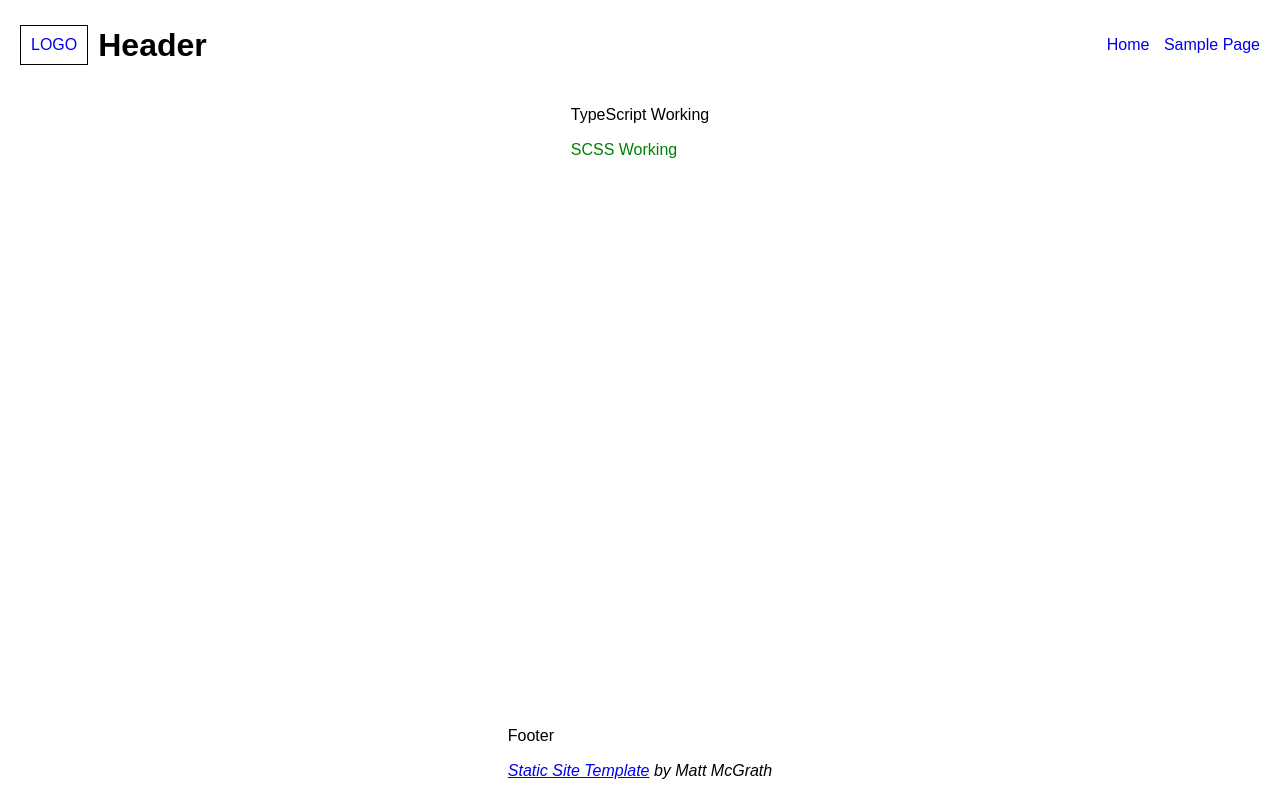
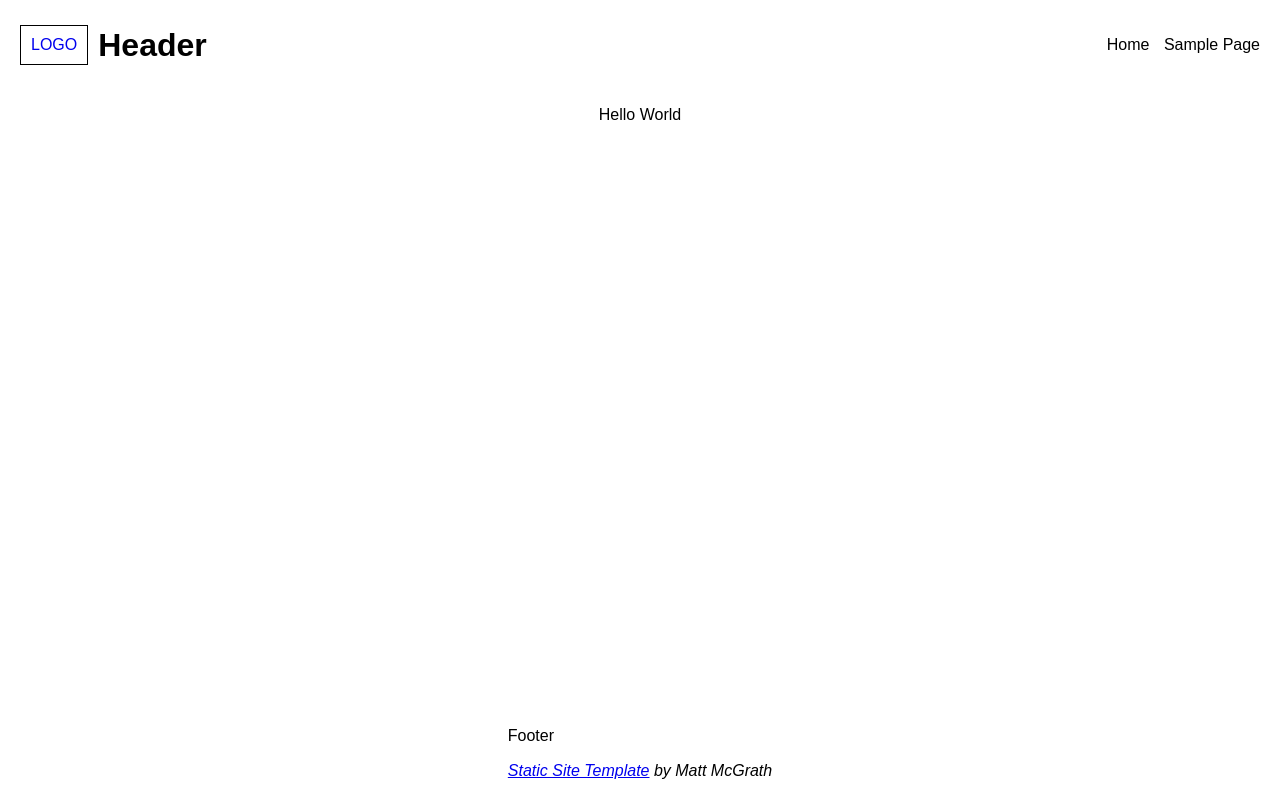
Before and after one commit to mjm3853/site-experiments, a website built with Parcel: page src/index.html in a window 1280 px wide. Built offline with nearby package versions, Linux system fonts and the light colour scheme.

Commit message:
non-scalable router with lit-html

```diff
--- a/package.json
+++ b/package.json
@@ -20,7 +20,9 @@
     "url": "https://github.com/mjm3853/static-site-template/issues"
   },
   "homepage": "https://github.com/mjm3853/static-site-template#readme",
-  "dependencies": {},
+  "dependencies": {
+    "lit-html": "^0.10.2"
+  },
   "devDependencies": {
     "@types/jest": "^23.3.1",
     "autoprefixer": "^9.1.3",
--- a/src/index.html
+++ b/src/index.html
@@ -14,26 +14,19 @@
 
 <body class="tmp-container">
     <header class="tmp-header">
-        <div class="tmp-header--logo"><a href="/">LOGO</a></div>
+        <div class="tmp-header--logo">
+            <a href="/">LOGO</a>
+        </div>
         <h1 class="tmp-header--name">Header</h1>
         <nav class="tmp-header--nav">
             <ul>
-                <li>
-                    <a href="/">Home</a>
-                </li>
-                <li>
-                    <a href="./pages/sample-page.html">Sample Page</a>
-                </li>
+                <li id="home-page">Home</li>
+                <li id="sample-page">Sample Page</li>
             </ul>
         </nav>
     </header>
 
-    <main class="tmp-content">
-        <!-- DELETE ME when creating a site -->
-        <p id="typescript-check"></p>
-        <!-- DELETE ME when creating a site  -->
-        <p class="scss-check">SCSS Working</p>
-    </main>
+    <main class="tmp-content" id="tmp-content"></main>
 
     <footer class="tmp-footer">
         <p>Footer</p>
--- a/src/scss/styles.scss
+++ b/src/scss/styles.scss
@@ -57,15 +57,11 @@
 
 .tmp-header--nav li {
     display: inline;
+    cursor: pointer;
 }
 
 .tmp-header--nav li:not(:last-child) {
     margin-right: 10px;
-}
-
-.tmp-header--nav a {
-    flex: 1;
-    text-decoration: none;
 }
 
 .tmp-content {
--- a/src/ts/main.ts
+++ b/src/ts/main.ts
@@ -1,6 +1,21 @@
-// DELETE ME when creating a site
-document.addEventListener("DOMContentLoaded", () => {
-    document.getElementById("typescript-check").innerHTML = "TypeScript Working";
+import {html, render} from "lit-html";
+
+// Templates
+const helloWorld = html`<p>Hello World</p>`;
+const samplePage = html`<p>Sample Page</p>`;
+
+// Initial Page Content
+render(helloWorld, document.getElementById("tmp-content"));
+
+// Navigation Handlers
+document.getElementById("home-page").addEventListener("click", () => {
+    render(helloWorld, document.getElementById("tmp-content"));
+    history.pushState(null, "Home Page", "index.html");
+});
+
+document.getElementById("sample-page").addEventListener("click", () => {
+    render(samplePage, document.getElementById("tmp-content"));
+    history.pushState(null, "Sample Page", "sample-page.html");
 });
 
 // DELETE ME when creating a site
```
Also changed, not shown: src/pages/sample-page.html (deleted, +0 -49 lines), 1 other file.
